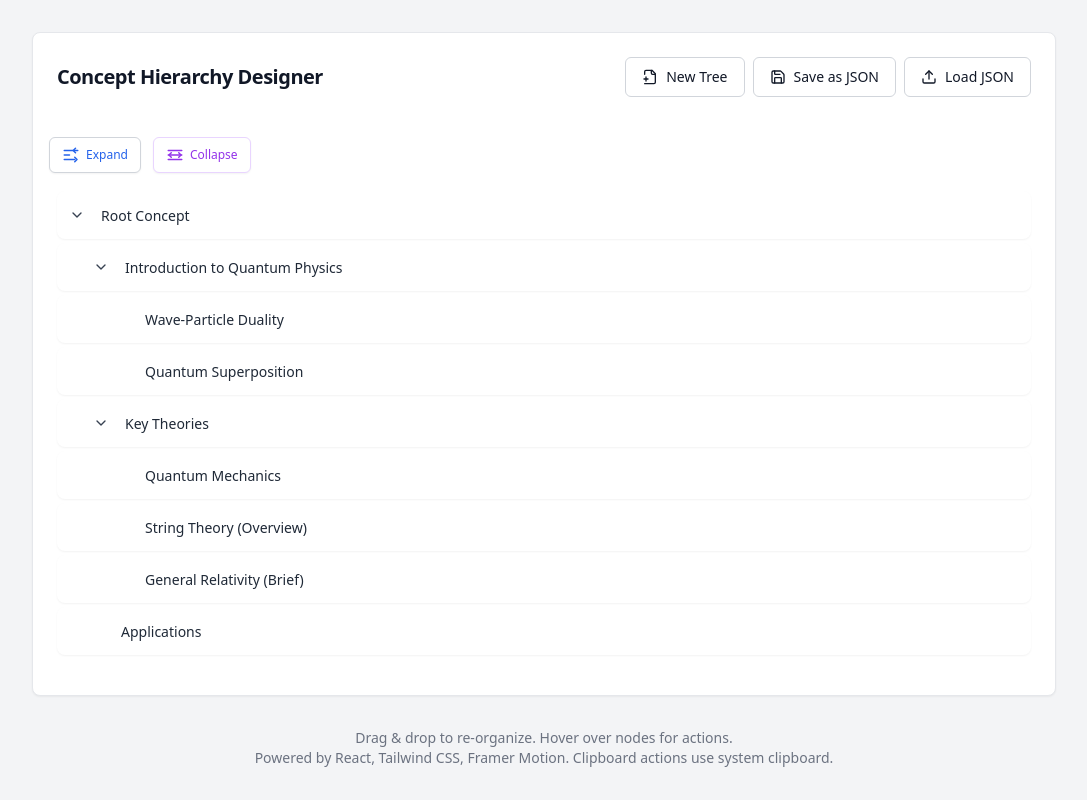
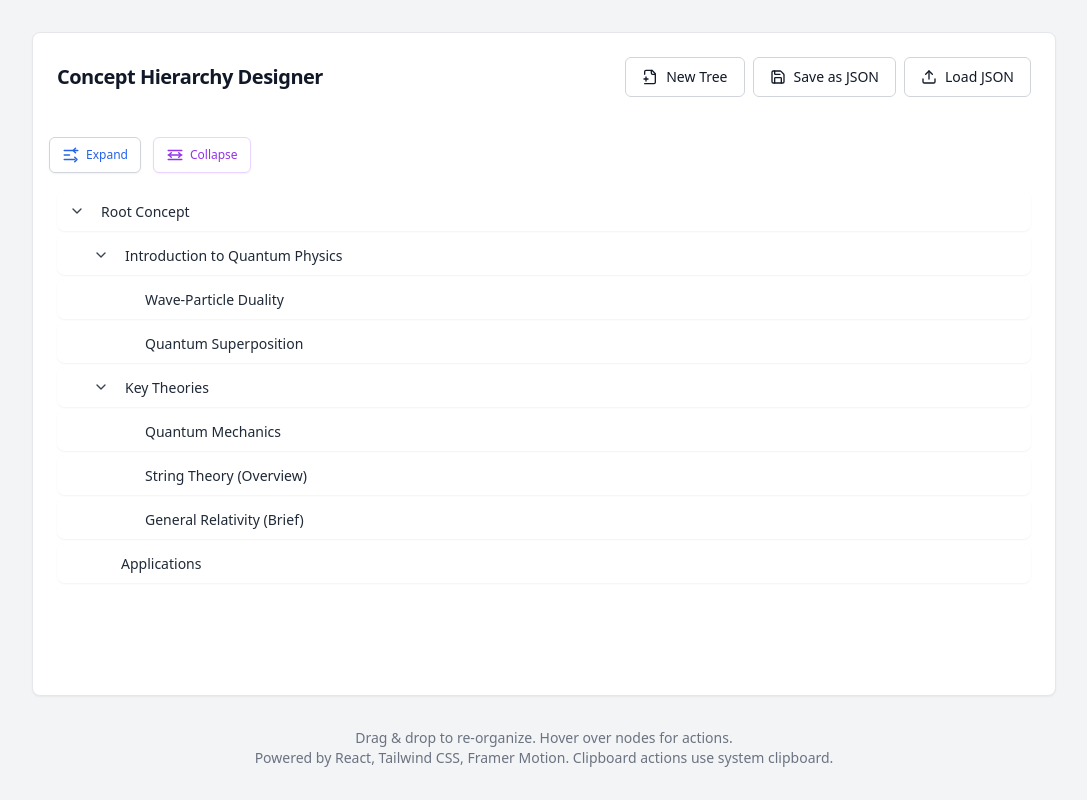
Before and after one commit to ThomasRohde/concept-hierarchy-designer, a React (Vite) app: page / in a window 1280 px wide. Shown: the whole page, without its empty margins (96-1183 px from the left). Built offline with nearby package versions, Linux system fonts and the light colour scheme.

Commit message:
feat: enhance drag-and-drop functionality in NodeRow and improve MarkdownTooltip opacity handling

```diff
--- a/components/NodeRow.tsx
+++ b/components/NodeRow.tsx
@@ -44,14 +44,21 @@ const NodeRow: React.FC<NodeRowProps> = ({
     }),
   });
 
-  const [, drop] = useDrop({
+  const [{ isOver, canDrop }, drop] = useDrop({
     accept: DND_ITEM_TYPE,
     drop: (item: { id: string }) => {
       if (item.id !== node.id) {
         moveNode(item.id, node.id);
       }
     },
+    canDrop: (item: { id: string }) => item.id !== node.id,
+    collect: (monitor) => ({
+      isOver: monitor.isOver(),
+      canDrop: monitor.canDrop(),
+    }),
   });
+
+  const isDropTarget = isOver && canDrop;
 
   const handleDelete = (e: React.MouseEvent) => {
     e.stopPropagation();
@@ -72,9 +79,11 @@ const NodeRow: React.FC<NodeRowProps> = ({
       }}
       initial={{ opacity: 0, y: -4 }}
       animate={{ opacity: 1, y: 0 }}      exit={{ opacity: 0, y: 4 }}
-      className={`group flex items-center justify-between h-12 rounded-lg hover:bg-gray-200/80 transition-colors duration-150 ${
+      className={`group flex items-center justify-between h-10 rounded-lg hover:bg-gray-200/80 transition-colors duration-150 ${
         isDragging ? "opacity-50 shadow-lg" : "shadow-sm"
-      } bg-white mb-1 mx-2`}
+      } ${
+        isDropTarget ? "ring-2 ring-blue-500 bg-blue-50" : "bg-white"
+      } mb-1 mx-2`}
       style={{ paddingRight: '1.5rem' }}
     >
       {/* Left side – expand/collapse + label */}
@@ -95,12 +104,18 @@ const NodeRow: React.FC<NodeRowProps> = ({
             ) : (
               <ChevronDown className="w-4 h-4" />
             )}
-          </Button>        ) : (
-          <span className="w-4 h-4 inline-block ml-1" />        )}<MarkdownTooltip content={node.description || ''}>
+          </Button>        ) : (          <span className="w-4 h-4 inline-block ml-1" />        )}
+        {isDragging ? (
           <span className="font-medium text-gray-800 text-sm select-none truncate">
             {node.name}
           </span>
-        </MarkdownTooltip>
+        ) : (
+          <MarkdownTooltip content={node.description || ''}>
+            <span className="font-medium text-gray-800 text-sm select-none truncate">
+              {node.name}
+            </span>
+          </MarkdownTooltip>
+        )}
       </div>      {/* Right side – action icons */}
       <div className="flex items-center space-x-2 ml-auto opacity-0 group-hover:opacity-100 transition-opacity duration-200">        <Button
           variant="ghost"
--- a/components/ui/MarkdownTooltip.tsx
+++ b/components/ui/MarkdownTooltip.tsx
@@ -49,9 +49,9 @@ export const MarkdownTooltip: React.FC<MarkdownTooltipProps> = ({
         style={{
           backgroundColor: 'white',
           color: '#333',
-          opacity: 1,
           boxShadow: '0 4px 12px rgba(0, 0, 0, 0.15)'
         }}
+        opacity={1}
         place="bottom"
         delayShow={300}
         offset={5}
```
